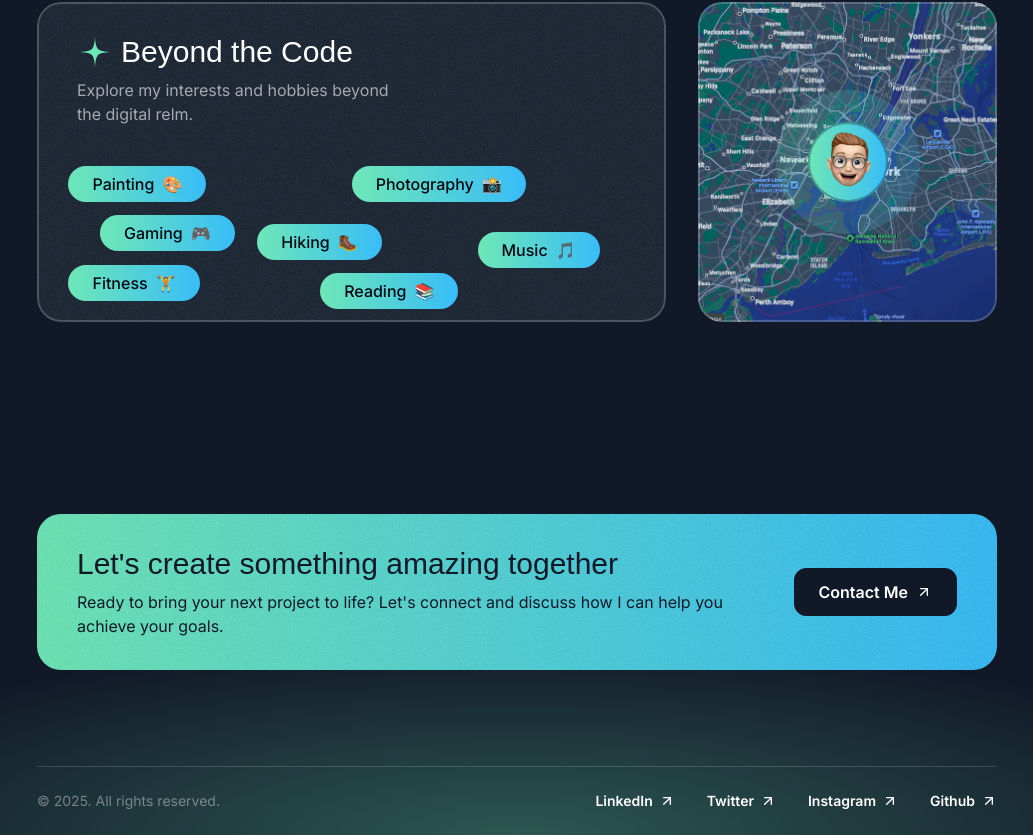
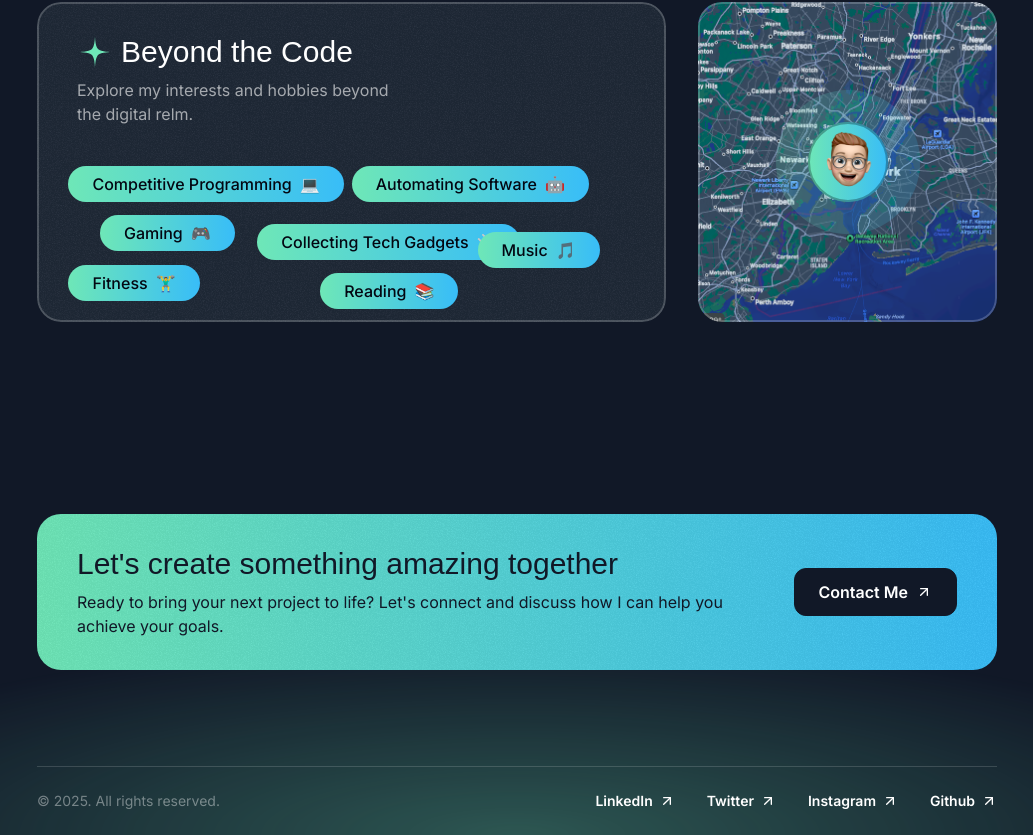
Before and after one commit to adivedpathak/Portfolio, a Next.js app: page / in a window 1280 px wide. Shown: the part 4697-5532 px from the top of the page, without its empty margins (123-1156 px from the left). Built offline with nearby package versions, Linux system fonts and the light colour scheme; a web font is replaced by a local one.

Commit message:
added better about stuff

```diff
--- a/src/sections/About.tsx
+++ b/src/sections/About.tsx
@@ -45,48 +45,49 @@ const toolBoxItems = [
 
 const hobbies = [
   {
-    title: 'Painting',
-    emoji: '🎨',
+    title: 'Competitive Programming',
+    emoji: '💻',  // Represents coding and problem-solving
     left: '5%',
     top: '5%',
   },
   {
-    title: 'Photography',
-    emoji: '📸',
+    title: 'Automating Software',
+    emoji: '🤖',  // Automation and AI-related
     left: '50%',
     top: '5%',
   },
   {
-    title: 'Hiking',
-    emoji: '🥾',
+    title: 'Collecting Tech Gadgets',
+    emoji: '🔌',  // Represents tech and gadgets
     left: '35%',
     top: '40%',
   },
   {
     title: 'Gaming',
-    emoji: '🎮',
+    emoji: '🎮',  // Classic gaming controller
     left: '10%',
     top: '35%',
   },
   {
     title: 'Music',
-    emoji: '🎵',
+    emoji: '🎵',  // Represents music in general
     left: '70%',
     top: '45%',
   },
   {
     title: 'Reading',
-    emoji: '📚',
+    emoji: '📚',  // Books and knowledge
     left: '45%',
     top: '70%',
   },
   {
     title: 'Fitness',
-    emoji: '🏋️',
+    emoji: '🏋️‍♂️',  // Weightlifting represents fitness
     left: '5%',
     top: '65%',
   },
-]
+];
+
 
 export const AboutSection = () => {
   const constraintRef = useRef(null);
```
